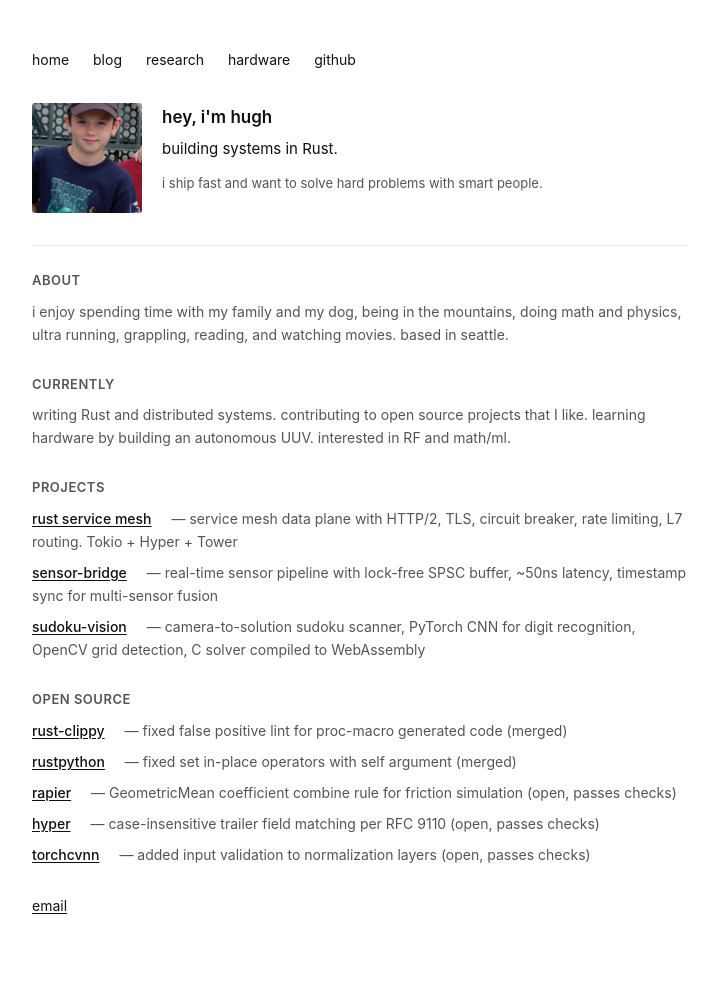
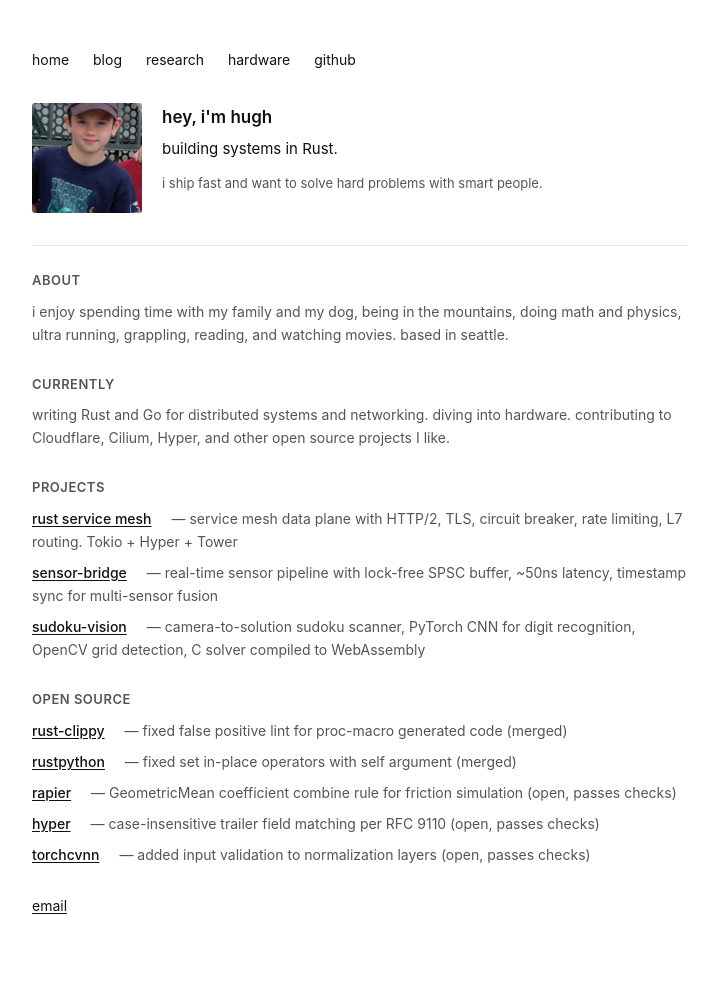
Before and after one commit to HueCodes/HueCodes.github.io, a Jekyll site: the page built from index.md, in a window 1280 px wide. Shown: the whole page, without its empty margins (280-997 px from the left). Built offline with Jekyll 4.4.1, drawn with Linux system fonts in a browser that asks for light colours.

Commit message:
Update currently section

```diff
--- a/index.md
+++ b/index.md
@@ -31,7 +31,7 @@ title: home
 
 <div class="section">
   <h2>currently</h2>
-  <p>writing Rust and distributed systems. contributing to open source projects that I like. learning hardware by building an autonomous UUV. interested in RF and math/ml.</p>
+  <p>writing Rust and Go for distributed systems and networking. diving into hardware. contributing to Cloudflare, Cilium, Hyper, and other open source projects I like.</p>
 </div>
 
 <div class="section">
```
